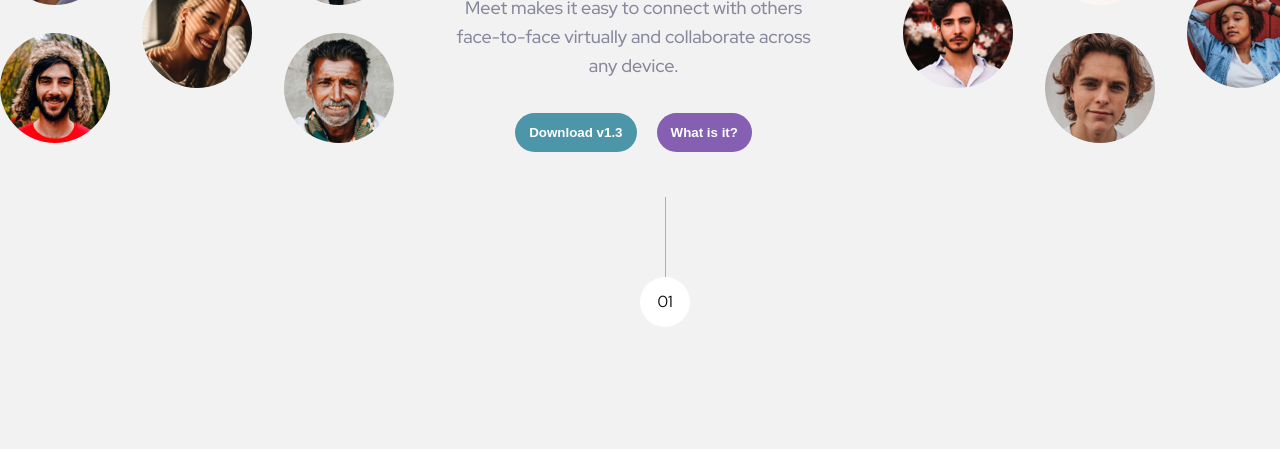
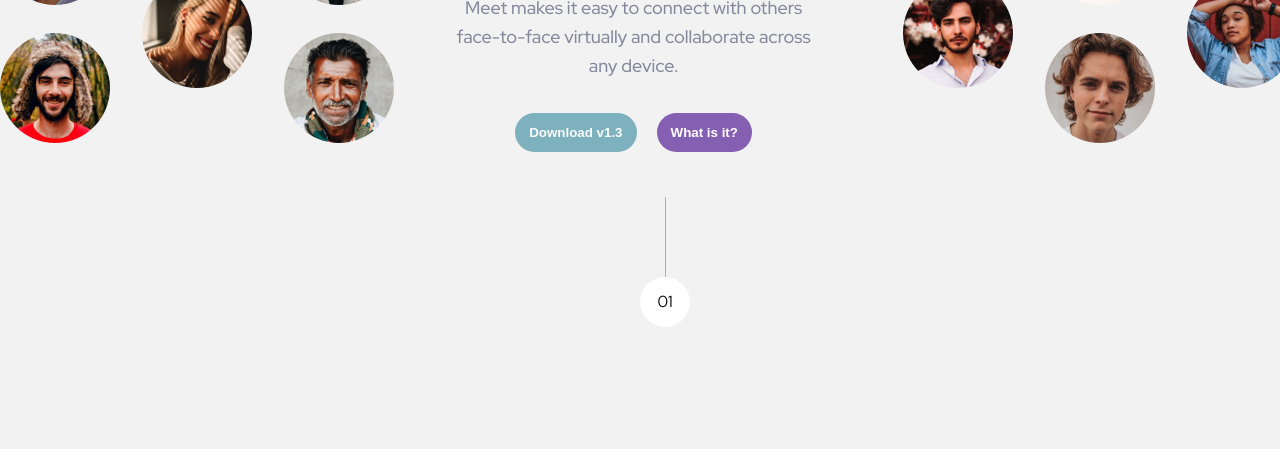
Before and after one commit to arthurkyambadde/connect, a plain HTML site: page index.html in a window 1280 px wide. In both pictures the pointer is over the button 575 px from the left and 456 px from the top of the page. Shown: the part 324-773 px from the top of the page. Drawn offline with Linux system fonts and the light colour scheme.

```diff
--- a/css/components/_btn.css
+++ b/css/components/_btn.css
@@ -9,6 +9,11 @@
   border-radius: 2.9rem;
 }
 
+.btn:hover {
+  transition: ease-out 0.3s;
+  opacity: 70%;
+}
+
 .btn_primary {
   background: var(--color-primary);
 }
```
Also changed, not shown: assets/desktop/Desktop-Frontend-Mentor-Meet-landing-page.png (added), assets/mobile/Mobile-Frontend-Mentor-Meet-landing-page.png (added), assets/tablet/Tablet-Frontend-Mentor-Meet-landing-page.png (added), 2 other files.
